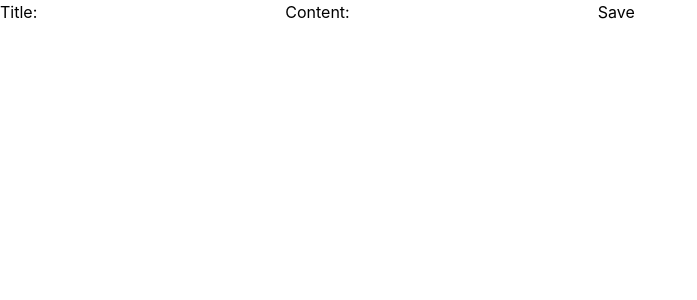
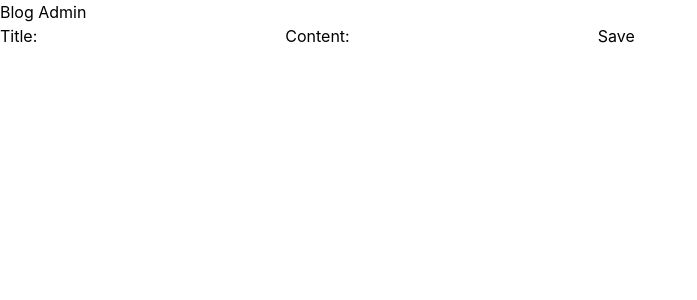
Before and after one commit to dylen400mh/blog-admin-frontend, a React (Create React App) app in the folder blog-admin-frontend/: page /post-form in a window 1280 px wide. Shown: the top 300 px of the page, without its empty margins (0-697 px from the left). Built offline with nearby package versions, Linux system fonts and the light colour scheme.

Commit message:
Create Header component and include logout button if logged in

```diff
--- a/blog-admin-frontend/src/App.tsx
+++ b/blog-admin-frontend/src/App.tsx
@@ -3,6 +3,7 @@ import LoginForm from "./components/LoginForm";
 import PostList from "./components/PostList";
 import { isTokenExpired } from "./util/isTokenExpired";
 import { useAuth } from "./contexts/AuthContext";
+import Header from "./components/Header";
 
 const App: React.FC = () => {
   const { isAuthenticated, handleLogout, handleLogin } = useAuth();
@@ -18,7 +19,7 @@ const App: React.FC = () => {
 
   return (
     <div className="App">
-      <h1>Blog Admin</h1>
+      <Header />
       {isAuthenticated ? <PostList /> : <LoginForm />}
     </div>
   );
--- /dev/null
+++ b/blog-admin-frontend/src/components/Header.tsx
@@ -0,0 +1,15 @@
+import React from "react";
+import { useAuth } from "../contexts/AuthContext";
+
+const Header: React.FC = () => {
+  const { isAuthenticated, handleLogout } = useAuth();
+
+  return (
+    <header>
+      <h1>Blog Admin</h1>
+      {isAuthenticated && <button onClick={handleLogout}>Logout</button>}
+    </header>
+  );
+};
+
+export default Header;
--- a/blog-admin-frontend/src/components/PostForm.tsx
+++ b/blog-admin-frontend/src/components/PostForm.tsx
@@ -3,6 +3,7 @@ import { useNavigate, useLocation } from "react-router-dom";
 import { Post } from "../types/Post";
 import { isTokenExpired } from "../util/isTokenExpired";
 import { useAuth } from "../contexts/AuthContext";
+import Header from "./Header";
 
 const PostForm: React.FC = () => {
   const [post, setPost] = useState<Post>({});
@@ -48,6 +49,8 @@ const PostForm: React.FC = () => {
   };
 
   return (
+    <div>
+      <Header />
       <form onSubmit={handleSubmit}>
         <label htmlFor="title">Title:</label>
         <input
@@ -65,6 +68,7 @@ const PostForm: React.FC = () => {
         />
         <button type="submit">Save</button>
       </form>
+    </div>
   );
 };
 
```
Lines whose indentation alone changed are shown as unchanged.
